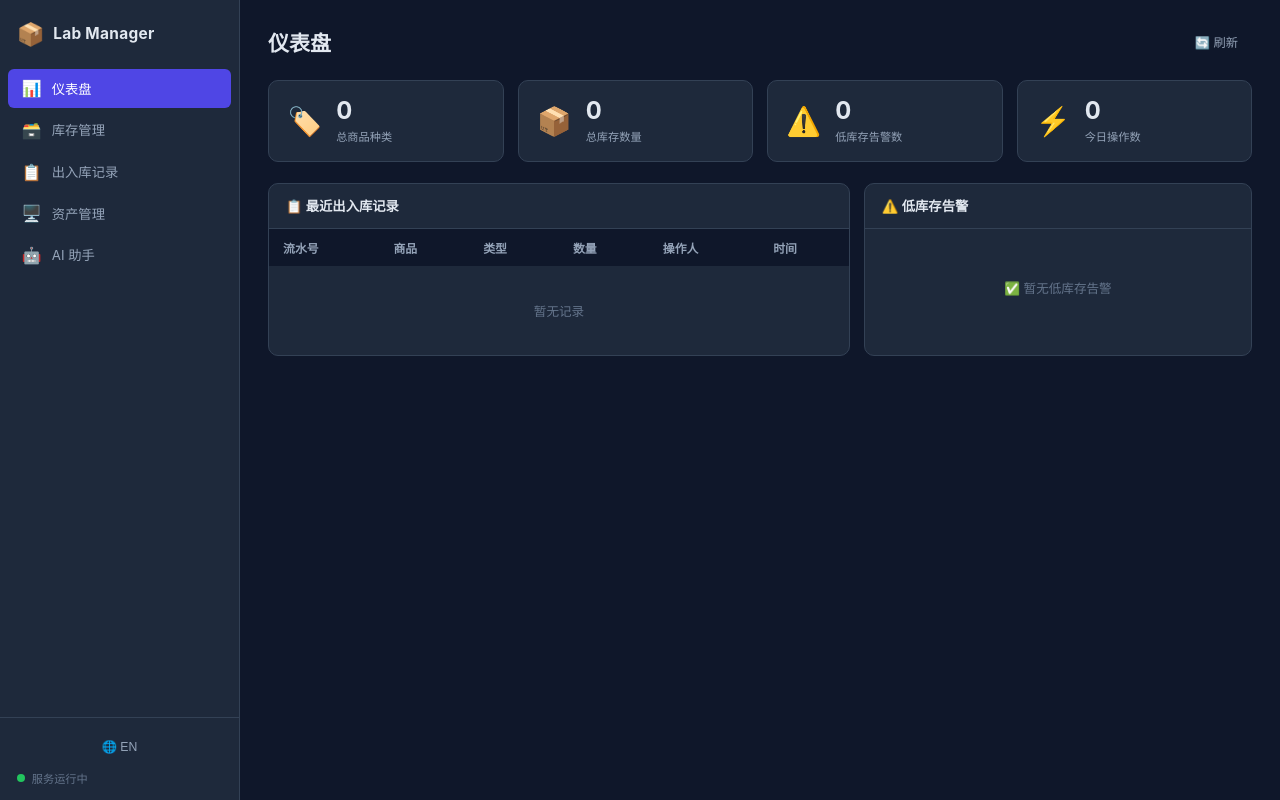
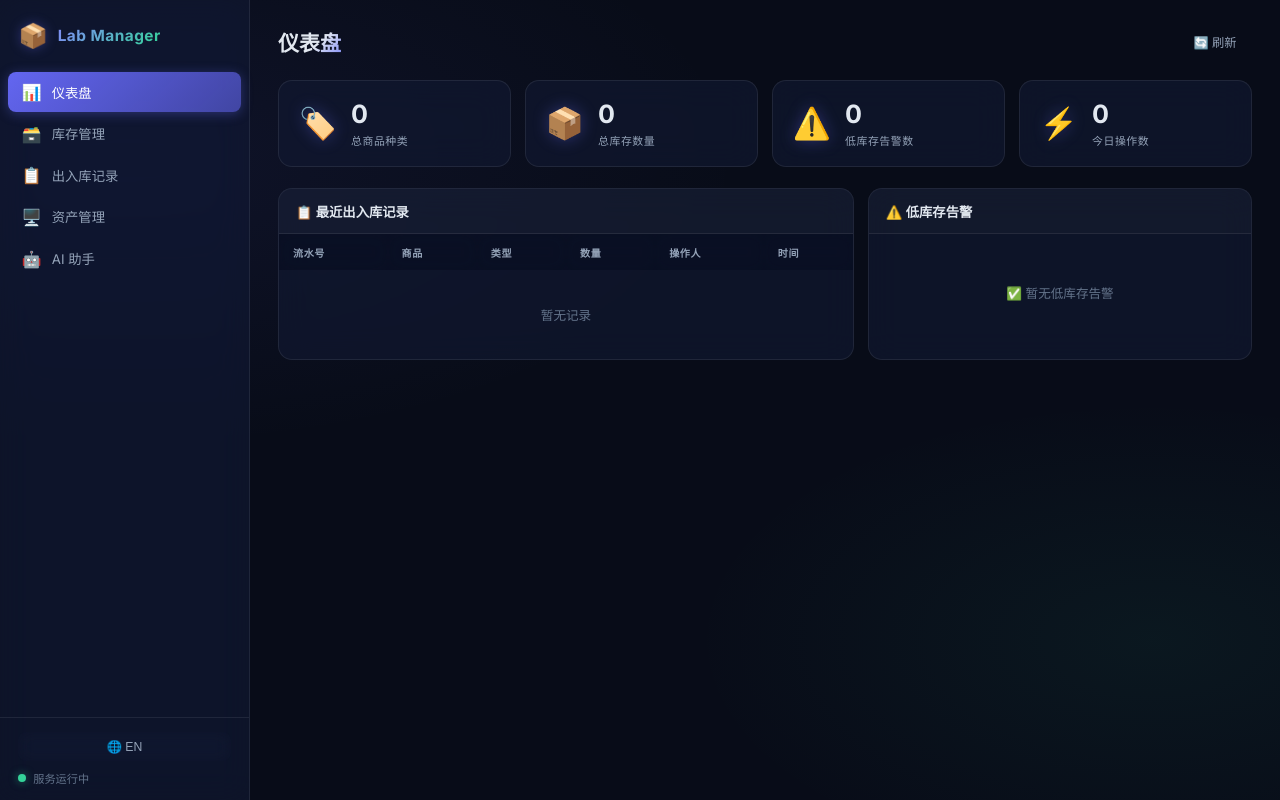
Before and after one commit to kylehuang0323-ai/Lab-Manager-Agent-Storage, a Flask app: page / in a window 1280 px wide. Run offline with Flask 3, Linux system fonts and the light colour scheme; data that the repository does not hold is empty.

Commit message:
feat: glassmorphism UI overhaul — tech-feel dark theme
- Deep dark background with subtle radial gradient aurora
- All cards, panels, modals use backdrop-filter blur (glass effect)
- Translucent borders with rgba glass-border tokens
- Accent glow shadows on hover (stat cards, buttons, inputs)
- Gradient text for sidebar title and view headers
- Gradient primary buttons with glow shadow
- Active nav item with gradient + glow
- Status dot pulsing glow (green/red)
- Badge pills with inset ring borders
- Table headers uppercase with letter-spacing
- Chat bubbles: user = gradient, agent = frosted glass
- Modal overlay with backdrop blur
- Suggestion chips with glass background
- Toast notifications with translucent backgrounds
- File drop zone with glass effect
- Inter font via Google Fonts
- Smooth cubic-bezier transitions throughout

Co-authored-by: Copilot <223556219+Copilot@users.noreply.github.com>

```diff
--- a/static/css/style.css
+++ b/static/css/style.css
@@ -1,39 +1,50 @@
 /* ==========================================================
-   Lab Manager — Dark Dashboard Theme
+   Lab Manager — Glassmorphism Dark Dashboard
    ========================================================== */
 
 /* ---------- Reset & Base ---------- */
 *, *::before, *::after { margin: 0; padding: 0; box-sizing: border-box; }
 
 :root {
-    --bg:          #0f172a;
-    --bg-card:     #1e293b;
-    --bg-hover:    #263348;
-    --bg-input:    #0f172a;
-    --border:      #334155;
+    --bg:          #080c18;
+    --bg-card:     rgba(17, 25, 50, 0.65);
+    --bg-card-solid: #111932;
+    --bg-hover:    rgba(40, 55, 90, 0.5);
+    --bg-input:    rgba(8, 12, 30, 0.7);
+    --border:      rgba(80, 110, 180, 0.18);
+    --border-glow: rgba(99, 102, 241, 0.3);
     --text:        #e2e8f0;
     --text-muted:  #94a3b8;
     --text-dim:    #64748b;
-    --accent:      #4f46e5;
-    --accent-light:#6366f1;
-    --green:       #22c55e;
-    --green-bg:    rgba(34,197,94,.12);
-    --yellow:      #eab308;
-    --yellow-bg:   rgba(234,179,8,.12);
-    --red:         #ef4444;
-    --red-bg:      rgba(239,68,68,.12);
-    --radius:      10px;
-    --radius-sm:   6px;
-    --shadow:      0 1px 3px rgba(0,0,0,.3);
-    --sidebar-w:   240px;
-    --transition:  .25s ease;
+    --accent:      #6366f1;
+    --accent-light:#818cf8;
+    --accent-glow: rgba(99, 102, 241, 0.35);
+    --green:       #34d399;
+    --green-bg:    rgba(52,211,153,.12);
+    --yellow:      #fbbf24;
+    --yellow-bg:   rgba(251,191,36,.12);
+    --red:         #f87171;
+    --red-bg:      rgba(248,113,113,.12);
+    --glass:       rgba(255,255,255,.04);
+    --glass-border:rgba(255,255,255,.08);
+    --glass-blur:  16px;
+    --radius:      14px;
+    --radius-sm:   8px;
+    --shadow:      0 4px 24px rgba(0,0,0,.35);
+    --shadow-glow: 0 0 20px rgba(99,102,241,.15);
+    --sidebar-w:   250px;
+    --transition:  .3s cubic-bezier(.4,0,.2,1);
 }
 
 html { font-size: 14px; }
 
 body {
-    font-family: -apple-system, BlinkMacSystemFont, "Segoe UI", Roboto, "Noto Sans SC", sans-serif;
+    font-family: 'Inter', -apple-system, BlinkMacSystemFont, "Segoe UI", Roboto, "Noto Sans SC", sans-serif;
     background: var(--bg);
+    background-image:
+        radial-gradient(ellipse 80% 60% at 10% 20%, rgba(99,102,241,.08) 0%, transparent 60%),
+        radial-gradient(ellipse 60% 50% at 90% 80%, rgba(52,211,153,.06) 0%, transparent 60%);
+    background-attachment: fixed;
     color: var(--text);
     display: flex;
     min-height: 100vh;
@@ -43,10 +54,10 @@ body {
 a { color: var(--accent-light); text-decoration: none; }
 
 /* ---------- Scrollbar ---------- */
-::-webkit-scrollbar { width: 6px; height: 6px; }
+::-webkit-scrollbar { width: 5px; height: 5px; }
 ::-webkit-scrollbar-track { background: transparent; }
-::-webkit-scrollbar-thumb { background: var(--border); border-radius: 3px; }
-::-webkit-scrollbar-thumb:hover { background: var(--text-dim); }
+::-webkit-scrollbar-thumb { background: rgba(99,102,241,.25); border-radius: 3px; }
+::-webkit-scrollbar-thumb:hover { background: rgba(99,102,241,.45); }
 
 /* ==========================================================
    Sidebar
@@ -55,7 +66,9 @@ a { color: var(--accent-light); text-decoration: none; }
     width: var(--sidebar-w);
     min-height: 100vh;
     background: var(--bg-card);
-    border-right: 1px solid var(--border);
+    backdrop-filter: blur(var(--glass-blur)) saturate(1.4);
+    -webkit-backdrop-filter: blur(var(--glass-blur)) saturate(1.4);
+    border-right: 1px solid var(--glass-border);
     display: flex;
     flex-direction: column;
     position: fixed;
@@ -67,11 +80,17 @@ a { color: var(--accent-light); text-decoration: none; }
 .sidebar-header {
     display: flex;
     align-items: center;
-    gap: .6rem;
-    padding: 1.4rem 1.2rem 1rem;
+    gap: .7rem;
+    padding: 1.5rem 1.3rem 1.1rem;
 }
-.sidebar-logo { font-size: 1.6rem; }
-.sidebar-title { font-size: 1.1rem; font-weight: 700; letter-spacing: .02em; }
+.sidebar-logo { font-size: 1.7rem; filter: drop-shadow(0 0 6px var(--accent-glow)); }
+.sidebar-title {
+    font-size: 1.1rem; font-weight: 700; letter-spacing: .03em;
+    background: linear-gradient(135deg, var(--accent-light), var(--green));
+    -webkit-background-clip: text;
+    -webkit-text-fill-color: transparent;
+    background-clip: text;
+}
 
 .sidebar-nav {
     flex: 1;
@@ -89,19 +108,21 @@ a { color: var(--accent-light); text-decoration: none; }
     border-radius: var(--radius-sm);
     color: var(--text-muted);
     font-size: .95rem;
-    transition: background var(--transition), color var(--transition);
+    transition: all var(--transition);
     cursor: pointer;
+    position: relative;
 }
 .nav-item:hover { background: var(--bg-hover); color: var(--text); }
 .nav-item.active {
-    background: var(--accent);
+    background: linear-gradient(135deg, var(--accent), rgba(99,102,241,.6));
     color: #fff;
+    box-shadow: 0 2px 12px var(--accent-glow);
 }
 .nav-icon { font-size: 1.15rem; width: 1.5rem; text-align: center; }
 
 .sidebar-footer {
-    padding: 1rem 1.2rem;
-    border-top: 1px solid var(--border);
+    padding: 1rem 1.3rem;
+    border-top: 1px solid var(--glass-border);
     display: flex;
     flex-direction: column;
     gap: .6rem;
@@ -112,9 +133,13 @@ a { color: var(--accent-light); text-decoration: none; }
     justify-content: center;
     font-size: .8rem;
     padding: .45rem .6rem;
-    border: 1px solid var(--border);
+    border: 1px solid var(--glass-border);
     border-radius: var(--radius-sm);
+    backdrop-filter: blur(8px);
+    background: var(--glass);
+    transition: all var(--transition);
 }
+.lang-toggle:hover { border-color: var(--accent); box-shadow: 0 0 10px var(--accent-glow); }
 
 .server-status {
     display: flex; align-items: center; gap: .5rem;
@@ -124,10 +149,10 @@ a { color: var(--accent-light); text-decoration: none; }
     width: 8px; height: 8px;
     border-radius: 50%;
     background: var(--text-dim);
-    transition: background var(--transition);
+    transition: all var(--transition);
 }
-.server-status.online .status-dot { background: var(--green); }
-.server-status.offline .status-dot { background: var(--red); }
+.server-status.online .status-dot { background: var(--green); box-shadow: 0 0 8px rgba(52,211,153,.5); }
+.server-status.offline .status-dot { background: var(--red); box-shadow: 0 0 8px rgba(248,113,113,.5); }
 
 /* ==========================================================
    Main Content
@@ -154,7 +179,13 @@ a { color: var(--accent-light); text-decoration: none; }
     align-items: center;
     margin-bottom: 1.5rem;
 }
-.view-header h2 { font-size: 1.5rem; font-weight: 700; }
+.view-header h2 {
+    font-size: 1.5rem; font-weight: 700;
+    background: linear-gradient(135deg, var(--text) 60%, var(--accent-light));
+    -webkit-background-clip: text;
+    -webkit-text-fill-color: transparent;
+    background-clip: text;
+}
 .header-actions { display: flex; gap: .6rem; }
 
 /* ==========================================================
@@ -164,36 +195,43 @@ a { color: var(--accent-light); text-decoration: none; }
     display: inline-flex;
     align-items: center;
     gap: .4rem;
-    padding: .55rem 1rem;
+    padding: .55rem 1.1rem;
     border: none;
     border-radius: var(--radius-sm);
     font-size: .875rem;
     font-weight: 500;
     cursor: pointer;
-    transition: background var(--transition), transform .1s;
+    transition: all var(--transition);
     white-space: nowrap;
+    position: relative;
+    overflow: hidden;
 }
 .btn:active { transform: scale(.97); }
 
 .btn-primary {
-    background: var(--accent);
+    background: linear-gradient(135deg, var(--accent), #818cf8);
     color: #fff;
+    box-shadow: 0 2px 12px var(--accent-glow);
 }
-.btn-primary:hover { background: var(--accent-light); }
+.btn-primary:hover {
+    box-shadow: 0 4px 20px var(--accent-glow);
+    filter: brightness(1.1);
+}
 
 .btn-secondary {
-    background: var(--bg-hover);
+    background: var(--glass);
+    backdrop-filter: blur(8px);
     color: var(--text);
-    border: 1px solid var(--border);
+    border: 1px solid var(--glass-border);
 }
-.btn-secondary:hover { background: var(--border); }
+.btn-secondary:hover { background: var(--bg-hover); border-color: var(--border-glow); }
 
 .btn-ghost {
     background: transparent;
     color: var(--text-muted);
 }
 .btn-ghost:hover { color: var(--text); background: var(--bg-hover); }
-.btn-sm { padding: .15rem .4rem; font-size: .85rem; line-height: 1; min-width: auto; }
+.btn-sm { padding: .2rem .5rem; font-size: .85rem; line-height: 1; min-width: auto; }
 
 /* ==========================================================
    Stats Cards
@@ -207,21 +245,35 @@ a { color: var(--accent-light); text-decoration: none; }
 
 .stat-card {
     background: var(--bg-card);
-    border: 1px solid var(--border);
+    backdrop-filter: blur(var(--glass-blur));
+    -webkit-backdrop-filter: blur(var(--glass-blur));
+    border: 1px solid var(--glass-border);
     border-radius: var(--radius);
-    padding: 1.2rem 1.3rem;
+    padding: 1.3rem 1.4rem;
     display: flex;
     align-items: center;
     gap: 1rem;
-    transition: border-color var(--transition);
+    transition: all var(--transition);
+    position: relative;
+    overflow: hidden;
 }
-.stat-card:hover { border-color: var(--accent); }
-.stat-card.card-warning:hover { border-color: var(--yellow); }
+.stat-card::before {
+    content: '';
+    position: absolute;
+    top: 0; left: 0; right: 0;
+    height: 2px;
+    background: linear-gradient(90deg, transparent, var(--accent), transparent);
+    opacity: 0;
+    transition: opacity var(--transition);
+}
+.stat-card:hover { border-color: var(--border-glow); box-shadow: var(--shadow-glow); transform: translateY(-2px); }
+.stat-card:hover::before { opacity: 1; }
+.stat-card.card-warning:hover { border-color: rgba(251,191,36,.3); box-shadow: 0 0 20px rgba(251,191,36,.12); }
 
-.stat-icon { font-size: 2rem; }
+.stat-icon { font-size: 2.2rem; filter: drop-shadow(0 0 8px var(--accent-glow)); }
 .stat-body { display: flex; flex-direction: column; }
-.stat-value { font-size: 1.7rem; font-weight: 700; line-height: 1.2; }
-.stat-label { font-size: .8rem; color: var(--text-muted); margin-top: .15rem; }
+.stat-value { font-size: 1.8rem; font-weight: 700; line-height: 1.2; letter-spacing: -.02em; }
+.stat-label { font-size: .78rem; color: var(--text-muted); margin-top: .2rem; text-transform: uppercase; letter-spacing: .05em; }
 
 /* ==========================================================
    Panels
@@ -234,13 +286,18 @@ a { color: var(--accent-light); text-decoration: none; }
 
 .panel {
     background: var(--bg-card);
-    border: 1px solid var(--border);
+    backdrop-filter: blur(var(--glass-blur));
+    -webkit-backdrop-filter: blur(var(--glass-blur));
+    border: 1px solid var(--glass-border);
     border-radius: var(--radius);
     overflow: hidden;
+    transition: border-color var(--transition), box-shadow var(--transition);
 }
+.panel:hover { border-color: var(--border-glow); }
 .panel-header {
     padding: .9rem 1.2rem;
-    border-bottom: 1px solid var(--border);
+    border-bottom: 1px solid var(--glass-border);
+    background: rgba(255,255,255,.02);
 }
 .panel-header h3 { font-size: .95rem; font-weight: 600; }
 .panel-body { padding: 1rem 1.2rem; }
@@ -257,38 +314,44 @@ a { color: var(--accent-light); text-decoration: none; }
 }
 .data-table thead th {
     text-align: left;
-    padding: .7rem 1rem;
-    background: var(--bg);
+    padding: .75rem 1rem;
+    background: rgba(8,12,30,.6);
+    backdrop-filter: blur(8px);
     color: var(--text-muted);
     font-weight: 600;
     position: sticky;
     top: 0;
     white-space: nowrap;
+    text-transform: uppercase;
+    font-size: .72rem;
+    letter-spacing: .06em;
 }
 .data-table tbody tr {
-    border-bottom: 1px solid var(--border);
-    transition: background var(--transition);
+    border-bottom: 1px solid var(--glass-border);
+    transition: all var(--transition);
 }
 .data-table tbody tr:hover { background: var(--bg-hover); }
 .data-table tbody td {
-    padding: .65rem 1rem;
+    padding: .7rem 1rem;
     white-space: nowrap;
 }
 
 /* ---------- Badges ---------- */
 .badge {
     display: inline-block;
-    padding: .15rem .55rem;
+    padding: .2rem .65rem;
     border-radius: 999px;
-    font-size: .75rem;
+    font-size: .72rem;
     font-weight: 600;
+    letter-spacing: .02em;
+    backdrop-filter: blur(4px);
 }
-.badge-green  { background: var(--green-bg);  color: var(--green);  }
-.badge-yellow { background: var(--yellow-bg); color: var(--yellow); }
-.badge-red    { background: var(--red-bg);    color: var(--red);    }
-.badge-blue   { background: rgba(59,130,246,.12); color: #3b82f6; }
-.badge-orange { background: rgba(249,115,22,.12); color: #f97316; }
-.badge-gray   { background: rgba(148,163,184,.12); color: #94a3b8; }
+.badge-green  { background: var(--green-bg);  color: var(--green);  box-shadow: inset 0 0 0 1px rgba(52,211,153,.2); }
+.badge-yellow { background: var(--yellow-bg); color: var(--yellow); box-shadow: inset 0 0 0 1px rgba(251,191,36,.2); }
+.badge-red    { background: var(--red-bg);    color: var(--red);    box-shadow: inset 0 0 0 1px rgba(248,113,113,.2); }
+.badge-blue   { background: rgba(96,165,250,.12); color: #60a5fa; box-shadow: inset 0 0 0 1px rgba(96,165,250,.2); }
+.badge-orange { background: rgba(251,146,60,.12); color: #fb923c; box-shadow: inset 0 0 0 1px rgba(251,146,60,.2); }
+.badge-gray   { background: rgba(148,163,184,.1); color: #94a3b8; box-shadow: inset 0 0 0 1px rgba(148,163,184,.15); }
 
 .empty-state {
     text-align: center;
--- a/templates/dashboard.html
+++ b/templates/dashboard.html
@@ -4,6 +4,9 @@
     <meta charset="UTF-8">
     <meta name="viewport" content="width=device-width, initial-scale=1.0">
     <title>Lab Manager — 智能库存管理</title>
+    <link rel="preconnect" href="https://fonts.googleapis.com">
+    <link rel="preconnect" href="https://fonts.gstatic.com" crossorigin>
+    <link href="https://fonts.googleapis.com/css2?family=Inter:wght@400;500;600;700&display=swap" rel="stylesheet">
     <link rel="stylesheet" href="/static/css/style.css">
 </head>
 <body>
```
Also changed, not shown: other parts of static/css/style.css (+81 -54 lines).
